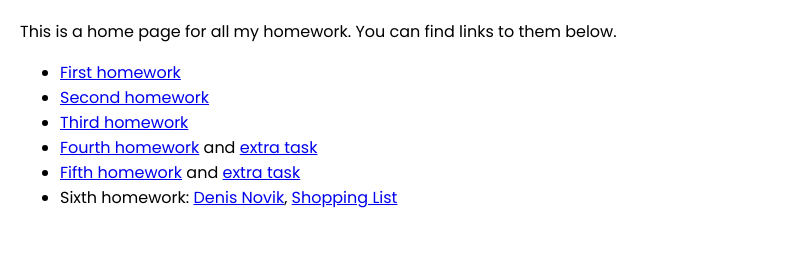
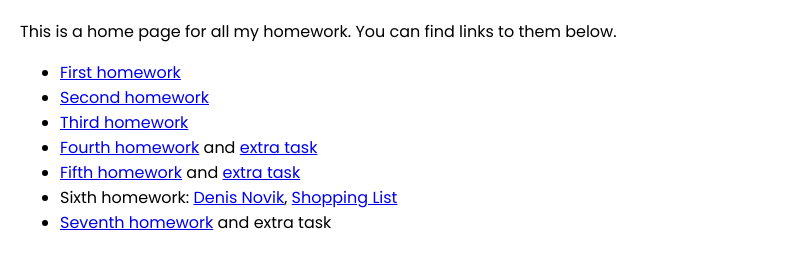
Before and after one commit to kazhemyaka/beetroot_hw, a plain HTML site: page index.html in a window 1280 px wide. Shown: the part 72-340 px from the top of the page, without its empty margins (0-789 px from the left). Drawn offline with Linux system fonts and the light colour scheme.

Commit message:
Add link to seventh homework assignment

```diff
--- a/index.html
+++ b/index.html
@@ -40,6 +40,10 @@
             >Shopping List</a
           >
         </li>
+        <li>
+          <a href="hw_7/index.html" target="_blank">Seventh homework</a>
+          and extra task
+        </li>
       </ul>
     </main>
   </body>
```
